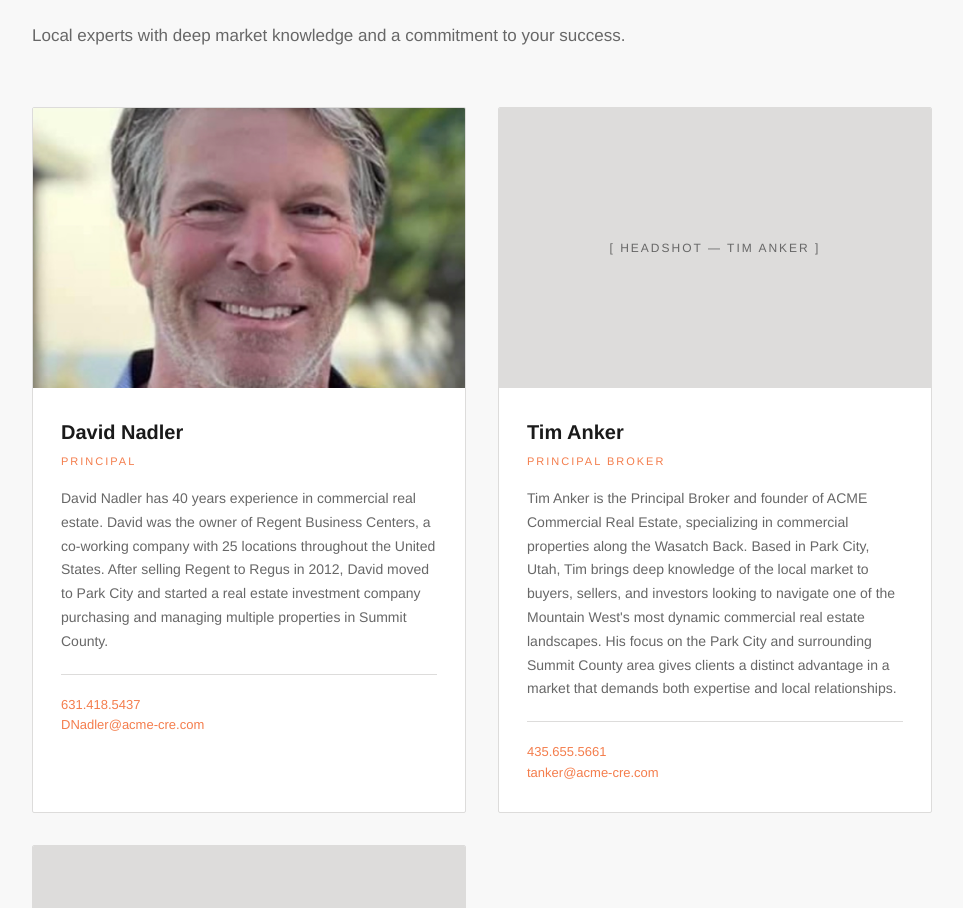
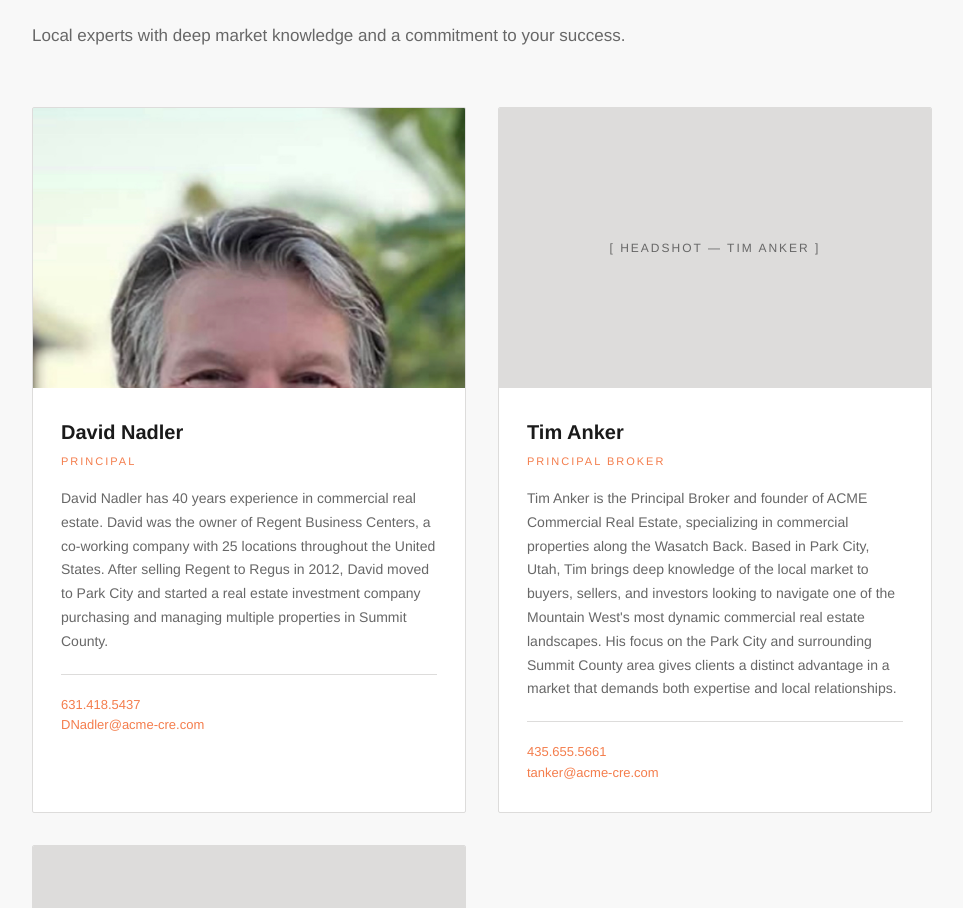
Before and after one commit to davetanner87-cpu/acme-cre-website, a plain HTML site: page index.html in a window 1280 px wide. Shown: the part 3792-4700 px from the top of the page, without its empty margins (16-979 px from the left). Drawn offline with Linux system fonts and the light colour scheme.

Commit message:
Fix David Nadler photo crop - anchor to top

```diff
--- a/index.html
+++ b/index.html
@@ -175,7 +175,7 @@
       <div class="team-grid">
 
         <div class="team-card">
-          <div class="team-photo"><img src="images/david-nadler.jpg" alt="David Nadler" style="width:100%;height:100%;object-fit:cover;"></div>
+          <div class="team-photo"><img src="images/david-nadler.jpg" alt="David Nadler" style="width:100%;height:100%;object-fit:cover;object-position:top;"></div>
           <div class="team-info">
             <h3>David Nadler</h3>
             <p class="title">Principal</p>
```
